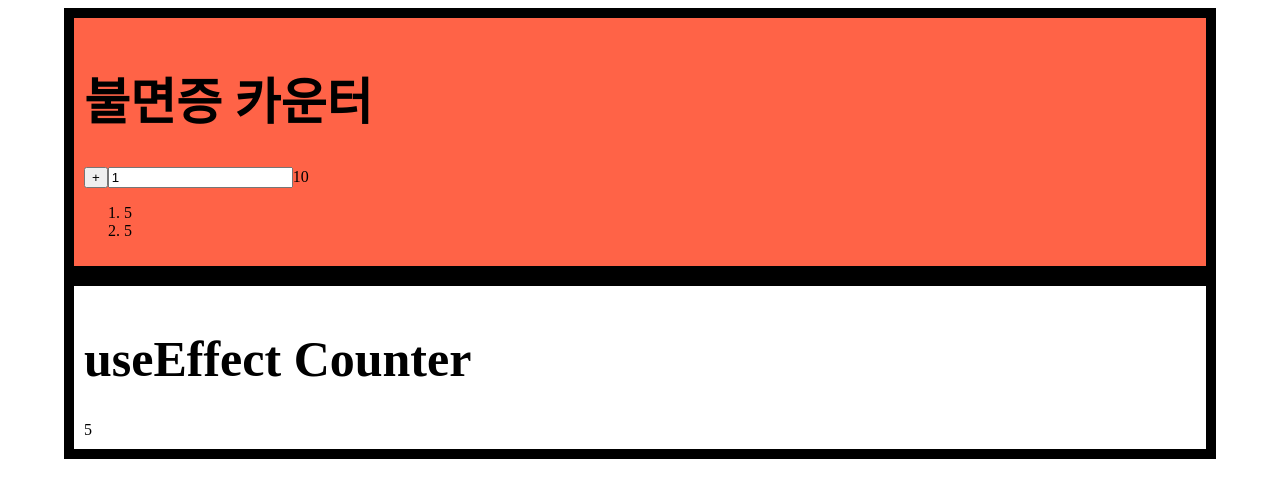
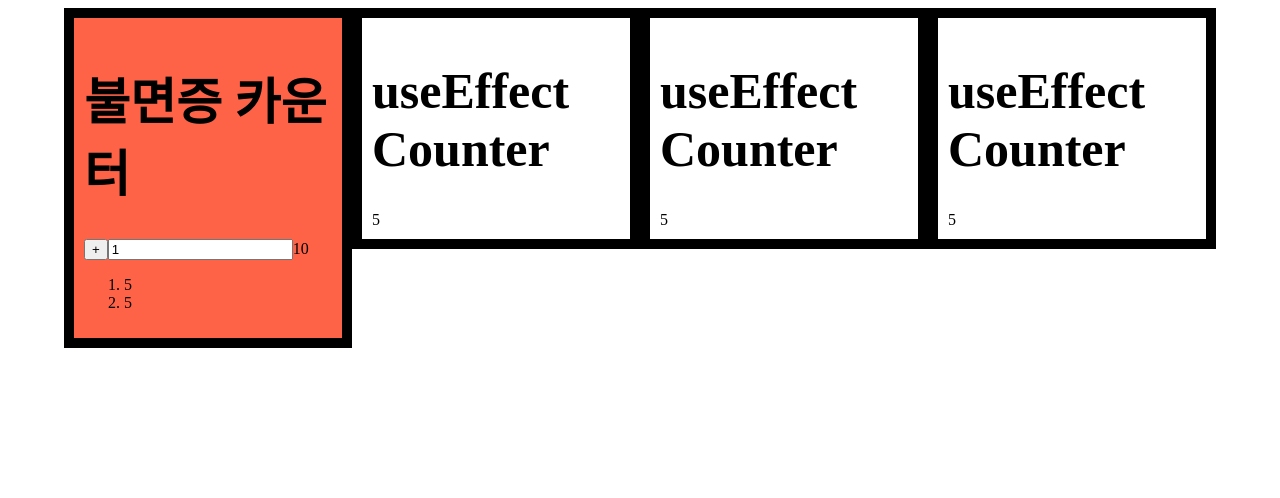
Before and after one commit to coohde/react-2023-7-22, a React (Create React App) app: page / in a window 1280 px wide. Shown: the top 498 px of the page. Built offline with nearby package versions, Linux system fonts and the light colour scheme.

Commit message:
grid를 이용해서 화면 분할 하기

```diff
--- a/src/App.js
+++ b/src/App.js
@@ -1,4 +1,4 @@
-import { Container } from '@mui/material';
+import { Container, Grid } from '@mui/material';
 import './App.css';
 import {useState, useEffect} from 'react';
 function Counter({title, initValue}){
@@ -47,8 +47,20 @@ function CounterUseEffect(){
 function App() {
   return (
     <Container>
-      <Counter title="불면증 카운터" initValue={10}></Counter>
-      <CounterUseEffect></CounterUseEffect>
+      <Grid container maxWidth="xl">
+        <Grid item xs={12} sm={6} md={3}>
+          <Counter title="불면증 카운터" initValue={10}></Counter>
+        </Grid>
+        <Grid item xs={12} sm={6} md={3}>
+          <CounterUseEffect></CounterUseEffect>
+        </Grid>
+        <Grid item xs={12} sm={6} md={3}>
+          <CounterUseEffect></CounterUseEffect>
+        </Grid>
+        <Grid item xs={12} sm={6} md={3}>
+          <CounterUseEffect></CounterUseEffect>
+        </Grid>
+      </Grid>
     </Container>
   );
 }
```
